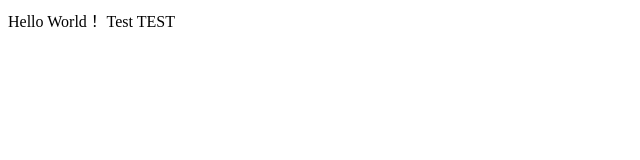
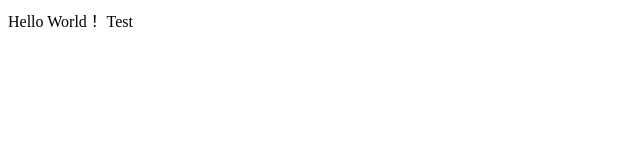
Before and after one commit to AkiShimono/sample20251114, a plain HTML site: page index2.html in a window 1280 px wide. Shown: the full height of the page, 0-640 px from the left. Drawn offline with Linux system fonts and the light colour scheme.

Commit message:
body部修正

```diff
--- a/index2.html
+++ b/index2.html
@@ -5,6 +5,6 @@
 </head>
 
 <body>
-    Hello World！ Test TEST
+    Hello World！ Test
 </body>
 </html>
```
